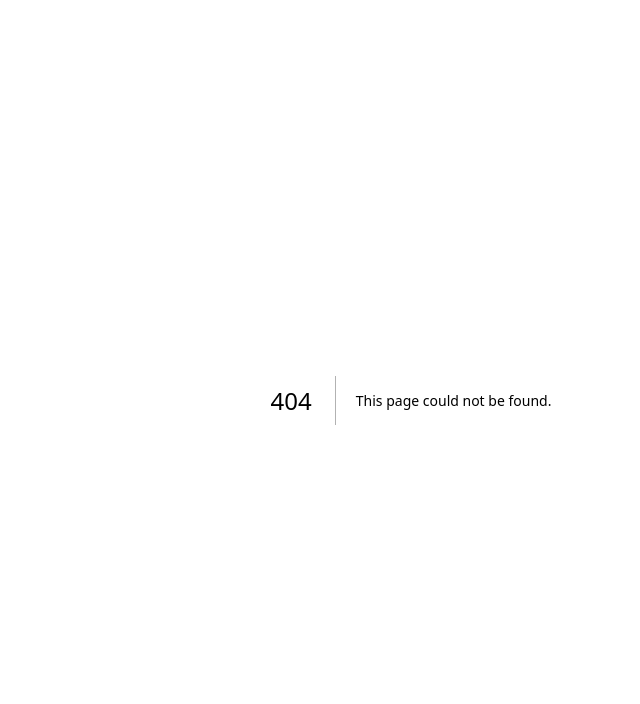
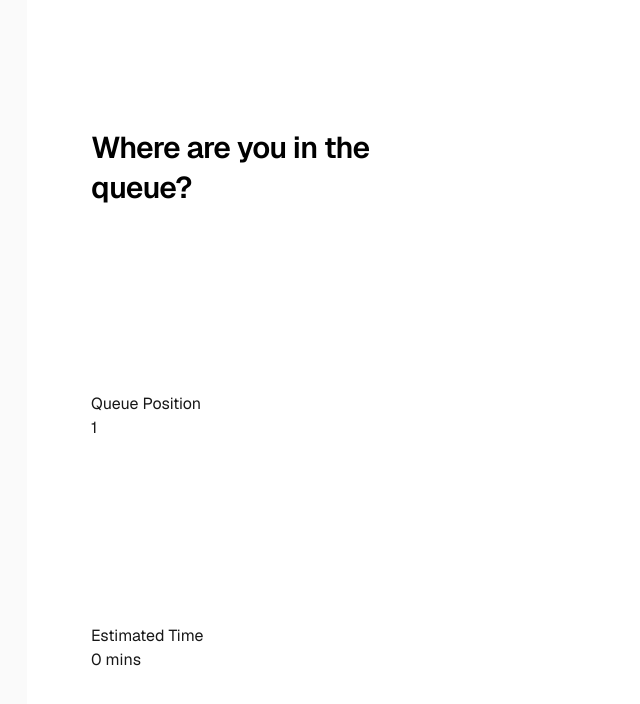
Before and after one commit to hasnaindar8/digital-queue-management-fe, a Next.js app: page /queue-position in a window 1280 px wide. Before the commit this address had no page. Shown: the top 704 px of the page, without its empty margins (229-869 px from the left). Built offline with nearby package versions, Linux system fonts and the light colour scheme.

Commit message:
initial queue position view page setup

```diff
--- /dev/null
+++ b/app/queue-position/layout.js
@@ -0,0 +1,29 @@
+import { Geist, Geist_Mono } from "next/font/google";
+import "../globals.css";
+
+const geistSans = Geist({
+  variable: "--font-geist-sans",
+  subsets: ["latin"],
+});
+
+const geistMono = Geist_Mono({
+  variable: "--font-geist-mono",
+  subsets: ["latin"],
+});
+
+export const metadata = {
+  title: "Digital Queue Management",
+  description: "Webapp for queue management",
+};
+
+export default function PageLayout({ children }) {
+  return (
+    <html lang="en">
+      <body
+        className={`${geistSans.variable} ${geistMono.variable} antialiased`}
+      >
+        {children}
+      </body>
+    </html>
+  );
+}
--- /dev/null
+++ b/app/queue-position/page.js
@@ -0,0 +1,25 @@
+"use client"
+import { useState } from "react";
+
+export default function Page() {
+  const [queuePosition, setQueuePosition] = useState(null);
+  const [estWaitTime, setEstWaitTime] = useState("0 mins");
+
+  return (
+    <div className="flex min-h-screen items-center justify-center bg-zinc-50 font-sans dark:bg-black">
+      <main className="flex min-h-screen w-full max-w-3xl flex-col items-center justify-between py-32 px-16 bg-white dark:bg-black sm:items-start">
+        <h1 className="max-w-xs text-3xl font-semibold leading-10 tracking-tight text-black dark:text-zinc-50">
+          Where are you in the queue?
+        </h1>
+        <section>
+          <h2>Queue Position</h2>
+          {queuePosition || 1}
+        </section>
+        <section>
+          <h2>Estimated Time</h2>
+          {estWaitTime || "2 mins"}
+        </section>
+      </main>
+    </div>
+  );
+}
```
Also changed, not shown: 1 other file (tests, documents, lock files or other folders).
